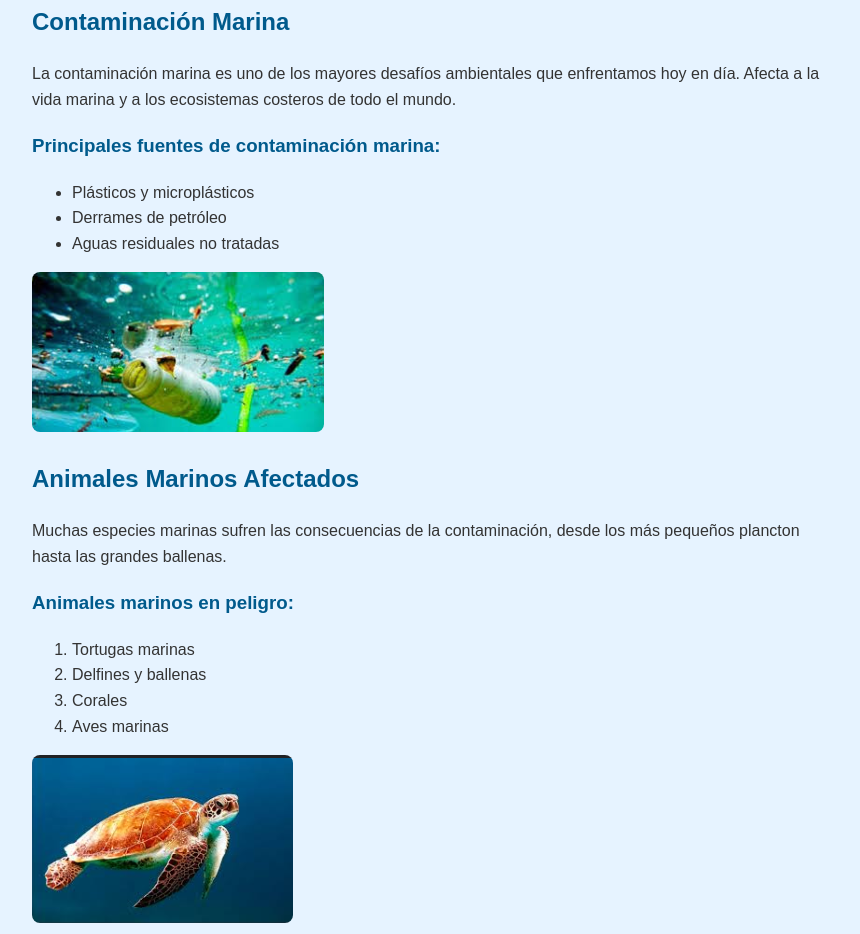
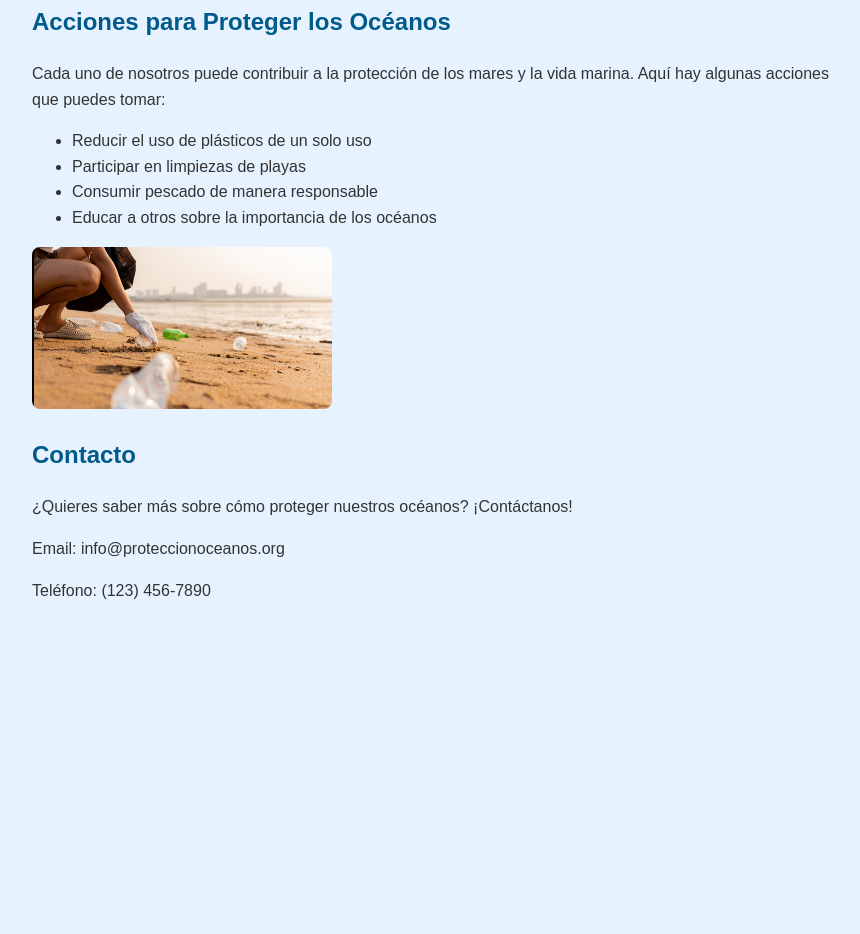
Before and after one commit to paulagustina352/contaminacionmarina, a plain HTML site: page index.html in a window 1280 px wide. Shown: the part 389-1323 px from the top of the page, without its empty margins (208-1068 px from the left). After the commit the page ends 1028 px from the top, so only its background shows below. Drawn offline with Linux system fonts and the light colour scheme.

Commit message:
quitamos la seccion animales

```diff
--- a/index.html
+++ b/index.html
@@ -39,7 +39,7 @@
     <nav>
         <a href="#inicio">Inicio</a>
         <a href="contaminacion.html">Contaminación</a>
-        <a href="#animales">Animales Marinos</a>
+        <a href="animales.html">Animales Marinos</a>
         <a href="#acciones">Acciones</a>
         <a href="#contacto">Contacto</a>
     </nav>
@@ -50,30 +50,8 @@
         <img src="limpio.png" alt="Océano limpio">
     </div>
 
-    <div id="contaminacion">
-        <h2>Contaminación Marina</h2>
-        <p>La contaminación marina es uno de los mayores desafíos ambientales que enfrentamos hoy en día. Afecta a la vida marina y a los ecosistemas costeros de todo el mundo.</p>
-        <h3>Principales fuentes de contaminación marina:</h3>
-        <ul>
-            <li>Plásticos y microplásticos</li>
-            <li>Derrames de petróleo</li>
-            <li>Aguas residuales no tratadas</li>
-        </ul>
-        <img src="sucio.png" alt="Contaminación marina">
-    </div>
 
-    <div id="animales">
-        <h2>Animales Marinos Afectados</h2>
-        <p>Muchas especies marinas sufren las consecuencias de la contaminación, desde los más pequeños plancton hasta las grandes ballenas.</p>
-        <h3>Animales marinos en peligro:</h3>
-        <ol>
-            <li>Tortugas marinas</li>
-            <li>Delfines y ballenas</li>
-            <li>Corales</li>
-            <li>Aves marinas</li>
-        </ol>
-        <img src="tortuga.png" alt="Tortuga marina">
-    </div>
+
 
     <div id="acciones">
         <h2>Acciones para Proteger los Océanos</h2>
```
